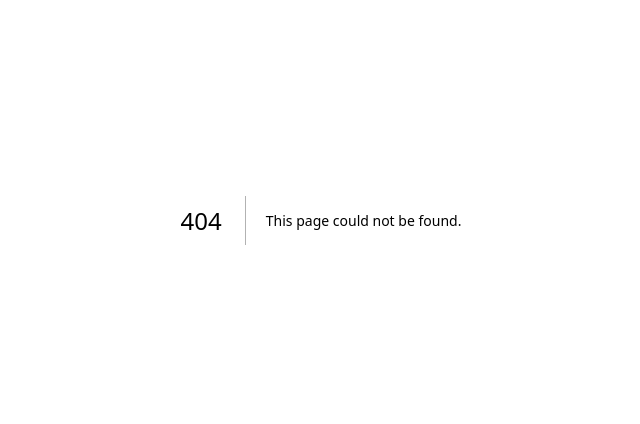
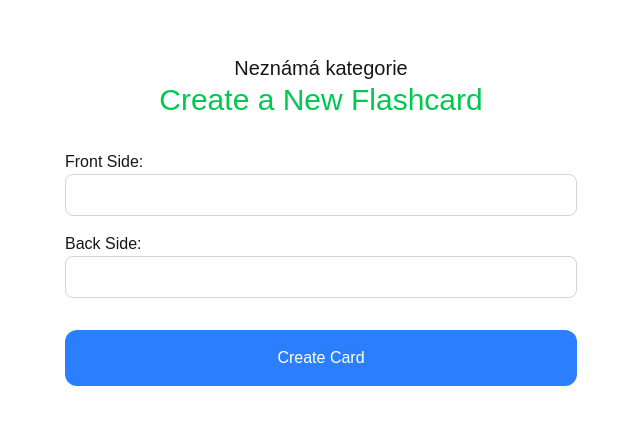
Before and after one commit to jan-blaska/flashcards-nextjs, a Next.js app: page /create-card in a window 1280 px wide. Before the commit this address had no page. Shown: the part 180-604 px from the top of the page, without its empty margins (319-959 px from the left). Built offline with nearby package versions, Linux system fonts and the light colour scheme.

Commit message:
feat: implement firestore

```diff
--- a/package.json
+++ b/package.json
@@ -10,6 +10,7 @@
   },
   "dependencies": {
     "clsx": "^2.1.1",
+    "firebase": "^11.9.1",
     "next": "15.3.3",
     "react": "^19.0.0",
     "react-dom": "^19.0.0"
--- /dev/null
+++ b/src/app/create-card/page.tsx
@@ -0,0 +1,66 @@
+"use client";
+
+import db from "@/utils/firestore";
+import { addDoc, collection, doc, serverTimestamp, setDoc } from "firebase/firestore";
+import { useSearchParams } from "next/navigation";
+
+export default function CreateCardPage() {
+    const searchParams = useSearchParams();
+    const rawCategory = searchParams.get("category");
+    const category = rawCategory ? decodeURIComponent(rawCategory) : "Neznámá kategorie";
+
+    const handleSubmit = async (event: any) => {
+        event.preventDefault();
+        const formData = new FormData(event.target);
+        const frontSide = formData.get('front-side');
+        const backSide = formData.get('back-side');
+
+        const category = "Random německá slovíčka";
+
+        try {
+            await setDoc(doc(db, "Flashcards", category), {
+                createdAt: serverTimestamp(),
+            }, { merge: true });
+
+            await addDoc(collection(db, "Flashcards", category, "cards"), {
+                frontSide: frontSide,
+                backSide: backSide,
+            });
+
+        } catch (error) {
+            console.error("Error creating flashcard:", error);
+
+        }
+        event.target.reset();
+    }
+
+    return (
+        <div className="flex max-w-5xl w-[95%] mx-auto py-8 flex-col h-screen justify-center items-center">
+            <h2 className="text-md md:text-xl text-center">{category}</h2>
+            <h1 className="text-xl md:text-3xl text-green-500 pb-8">Create a New Flashcard</h1>
+            <form className="flex flex-col gap-4 w-full md:w-1/2" onSubmit={handleSubmit}>
+                <div className="flex flex-col">
+                    <label htmlFor="front-side">Front Side:</label>
+                    <input
+                        type="text"
+                        id="front-side"
+                        name="front-side"
+                        required
+                        className="w-full px-4 py-2 border border-gray-300 rounded-lg focus:outline-none focus:ring-2 focus:ring-blue-400"
+                    />
+                </div>
+                <div className="flex flex-col">
+                    <label htmlFor="back-side">Back Side:</label>
+                    <input
+                        type="text"
+                        id="back-side"
+                        name="back-side"
+                        required
+                        className="px-4 py-2 border border-gray-300 rounded-lg focus:outline-none focus:ring-2 focus:ring-blue-400"
+                    />
+                </div>
+                <button className="mt-4 py-4 w-full bg-blue-500 hover:bg-blue-600 text-white rounded-xl cursor-pointer" type="submit">Create Card</button>
+            </form>
+        </div>
+    )
+}
--- a/src/app/page.tsx
+++ b/src/app/page.tsx
@@ -1,23 +1,40 @@
 "use client";
 
 import Card from "@/components/Card";
-import { Span } from "next/dist/trace";
-import { type } from "os";
-import { useState } from "react";
+import { useEffect, useState } from "react";
+import db from "@/utils/firestore";
+import { collection, getDocs } from "firebase/firestore";
 
 type CardStackProps = {
   name: string;
 };
 
 export default function Home() {
-  const [currentCardStackIndex, setCurrentCardStackIndex] = useState(0);
-  const [cardStacks, setCardStacks] = useState<CardStackProps[]>([{ name: "Německá slovíčka" }]);
+  const [cardStacks, setCardStacks] = useState<CardStackProps[]>([]);
 
-  const cardText = cardStacks[currentCardStackIndex];
+  useEffect(() => {
+    const fetchCardStacks = async () => {
+      try {
+        const querySnapshot = await getDocs(collection(db, "Flashcards"));
+        console.log("querySnapshot.size:", querySnapshot.size)
+        const stacks: CardStackProps[] = [];
+        querySnapshot.forEach((doc) => {
+          console.log("doc.id:", doc.id);
+          console.log("doc.data():", doc.data());
+          stacks.push({ name: doc.id } as CardStackProps);
+        });
+        setCardStacks(stacks);
+      } catch (error) {
+        console.error("Error fetching card stacks:", error);
+      }
+    };
+
+    fetchCardStacks();
+  }, []);
 
   return (
     <div className="flex max-w-5xl w-[95%] mx-auto py-8 flex-col items-center">
-      <h1 className="text-xl md:text-3xl pb-8">Flashcards</h1>
+      <h1 className="text-xl md:text-3xl pb-8  text-green-500">Flashcards</h1>
       <div className="grid grid-cols-1 sm:grid-cols-2 md:grid-cols-3 lg:grid-cols-4 w-full gap-4">
         {cardStacks.map((stack, index) => {
           return (
@@ -25,7 +42,10 @@ export default function Home() {
               key={index}
               className="w-full aspect-2/3"
               text={stack.name}
-              href="/practice"
+              href={{
+                pathname: "/practice",
+                query: { category: encodeURIComponent(stack.name) },
+              }}
             />
           );
         })}
--- a/src/app/practice/page.tsx
+++ b/src/app/practice/page.tsx
@@ -3,7 +3,11 @@
 
 import Button from "@/components/Button";
 import Card from "@/components/Card";
-import { useState } from "react";
+import { useEffect, useState } from "react";
+import db from "@/utils/firestore";
+import { collection, getDocs } from "firebase/firestore";
+import { useSearchParams } from "next/navigation";
+import Link from "next/link";
 
 type CardDataProps = {
     frontSide?: string;
@@ -11,15 +15,30 @@ type CardDataProps = {
 };
 
 export default function Practice() {
+    const searchParams = useSearchParams();
+    const rawCategory = searchParams.get("category");
+    const category = rawCategory ? decodeURIComponent(rawCategory) : "Neznámá kategorie";
     const [currentCardIndex, setCurrentCardIndex] = useState(0);
     const [isFlipped, setIsFlipped] = useState(false);
-    const [cardsData, setCardsData] = useState<CardDataProps[]>([
-        { frontSide: "Como estás?", backSide: "Jak se máš?" },
-        { frontSide: "Buenos días", backSide: "Dobré ráno" },
-        { frontSide: "Gracias", backSide: "Děkuji" },
-        { frontSide: "Por favor", backSide: "Prosím" },
-        { frontSide: "Adiós", backSide: "Sbohem" }
-    ]);
+    const [cardsData, setCardsData] = useState<CardDataProps[]>([]);
+
+    useEffect(() => {
+        const fetchCards = async () => {
+            try {
+                const querySnapshot = await getDocs(collection(db, "Flashcards", category, "cards"));
+                const fetchedCards: CardDataProps[] = [];
+                querySnapshot.forEach((doc) => {
+                    fetchedCards.push(doc.data() as CardDataProps);
+                });
+                const shuffledCards = fetchedCards.sort(() => Math.random() - 0.5);
+                setCardsData(shuffledCards);
+            } catch (error) {
+                console.error("Error fetching cards:", error);
+            }
+        };
+
+        fetchCards();
+    }, []);
 
     const handleNextCard = () => {
         if (currentCardIndex >= cardsData.length - 1) return;
@@ -38,9 +57,23 @@ export default function Practice() {
     };
 
     const handleRetry = () => {
+        const shuffled = [...cardsData].sort(() => Math.random() - 0.5);
+        setCardsData(shuffled);
         setCurrentCardIndex(0);
         setIsFlipped(false);
     };
+
+    if (cardsData.length === 0) {
+        return (
+            <div className="flex max-w-5xl w-[95%] mx-auto py-8 flex-col items-center">
+                <Link href="/">
+                    <h1 className="text-md md:text-xl">Flashcards</h1>
+                </Link>
+                <h2 className="text-xl md:text-3xl pb-8 text-center text-green-500">{category}</h2>
+                <span>No cards available. Please create some cards.</span>
+            </div>
+        );
+    }
 
     const cardText = isFlipped ?
         cardsData[currentCardIndex].backSide :
@@ -48,12 +81,24 @@ export default function Practice() {
 
     return (
         <div className="flex max-w-5xl w-[95%] mx-auto py-8 flex-col items-center">
-            <h1 className="text-xl md:text-3xl pb-8">Flashcards</h1>
+            <Link href="/">
+                <h1 className="text-md md:text-xl">Flashcards</h1>
+            </Link>
+            <h2 className="text-xl md:text-3xl pb-8 text-center text-green-500">{category}</h2>
             <Card onClick={handleFlipCard} className="aspect-1/1 md:aspect-2/1 w-full" text={cardText} />
             <div className="flex flex-col md:flex-row justify-around w-full gap-4 pt-4 md:pt-8">
                 <Button onClick={handlePreviousCard}>Previous</Button>
                 <Button onClick={handleNextCard}>Next</Button>
             </div>
+            <Link
+                href={{
+                    pathname: "/create-card",
+                    query: { category: encodeURIComponent(category) },
+                }}
+                className="mt-4 py-4 w-full text-white rounded-xl cursor-pointer bg-green-500 hover:bg-green-600 text-center"
+            >
+                Create
+            </Link>
             {currentCardIndex === cardsData.length - 1 &&
                 <Button color="purple" onClick={handleRetry} className="mt-4">
                     Retry
--- a/src/components/Button.tsx
+++ b/src/components/Button.tsx
@@ -1,6 +1,6 @@
 import clsx from 'clsx';
 
-type ButtonColor = 'blue' | 'purple';
+type ButtonColor = 'blue' | 'purple' | "red" | "green";
 
 type Props = {
     onClick: () => void;
@@ -11,7 +11,9 @@ type Props = {
 
 const ColorSet = {
     blue: 'bg-blue-500 hover:bg-blue-600',
-    purple: 'bg-purple-500 hover:bg-purple-600'
+    purple: 'bg-purple-500 hover:bg-purple-600',
+    red: 'bg-red-500 hover:bg-red-600',
+    green: 'bg-green-500 hover:bg-green-600',
 }
 
 export default function Button({ onClick, className, children, color }: Props) {
@@ -19,7 +21,7 @@ export default function Button({ onClick, className, children, color }: Props) {
 
     return (
         <button
-            className={clsx("py-4 w-full text-white rounded-xl cursor-pointer ", className, buttonColor)}
+            className={clsx("py-4 w-full text-white rounded-xl cursor-pointer", className, buttonColor)}
             onClick={onClick}>{children}</button>
     );
 }
--- a/src/components/Card.tsx
+++ b/src/components/Card.tsx
@@ -1,10 +1,11 @@
 import clsx from 'clsx';
 import Link from 'next/link';
+import { UrlObject } from 'url';
 
 type Props = {
     text?: string;
     className?: string;
-    href?: string
+    href?: string | UrlObject;
     onClick?: () => void;
 }
 
@@ -14,7 +15,7 @@ export default function Card({ text, className, href, onClick }: Props) {
             <p className="text-lg">{text}</p>
         </div>
 
-    if (href && href.length > 0) {
+    if (href) {
         return (
             <Link href={href} className={clsx(href ? 'cursor-pointer' : '')}>
                 {cardComponent}
--- /dev/null
+++ b/src/utils/firebaseConfig.ts
@@ -0,0 +1,19 @@
+// Import the functions you need from the SDKs you need
+import { initializeApp } from "firebase/app";
+// TODO: Add SDKs for Firebase products that you want to use
+// https://firebase.google.com/docs/web/setup#available-libraries
+
+// Your web app's Firebase configuration
+// For Firebase JS SDK v7.20.0 and later, measurementId is optional
+const firebaseConfig = {
+    apiKey: "AIzaSyAMZugHbmA3vX73g2lZaJ2AZ7Uvqelr5BQ",
+    authDomain: "nextjs-flashcards-226b6.firebaseapp.com",
+    projectId: "nextjs-flashcards-226b6",
+    storageBucket: "nextjs-flashcards-226b6.firebasestorage.app",
+    messagingSenderId: "1035267442187",
+    appId: "1:1035267442187:web:6af16b8b4302c68ebba90e",
+    measurementId: "G-K3HHQHF267"
+};
+
+// Initialize Firebase
+export const app = initializeApp(firebaseConfig);
--- /dev/null
+++ b/src/utils/firestore.ts
@@ -0,0 +1,6 @@
+import { getFirestore } from "firebase/firestore";
+import { app } from "./firebaseConfig";
+
+const db = getFirestore(app);
+
+export default db;
```
Also changed, not shown: 1 other file (tests, documents, lock files or other folders).
